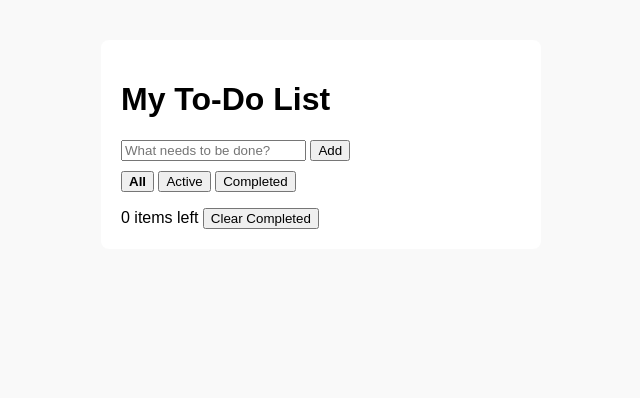
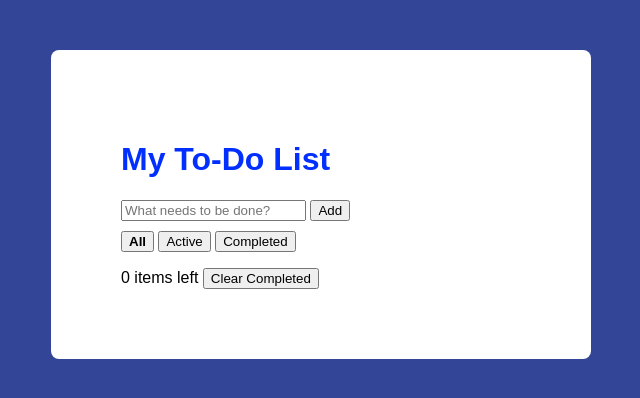
Before and after one commit to kmwota-hub/iyf-s10-week-05-kmwota-hub, a plain HTML site: page To-Do List/index.html in a window 1280 px wide. Shown: the whole page, without its empty margins (319-959 px from the left). Drawn offline with Linux system fonts and the light colour scheme.

Commit message:
Update styles.css

```diff
--- a/To-Do List/styles.css
+++ b/To-Do List/styles.css
@@ -1,13 +1,16 @@
 body {
     font-family: Arial, sans-serif;
-    background: #f9f9f9;
+    background: #334597;
 }
 .container {
     max-width: 400px;
-    margin: 40px auto;
+    margin: 50px auto;
     background: white;
-    padding: 20px;
+    padding: 70px;
     border-radius: 8px;
+}
+.container h1{
+    color: #002fff;
 }
 ul {
     list-style: none;
```
